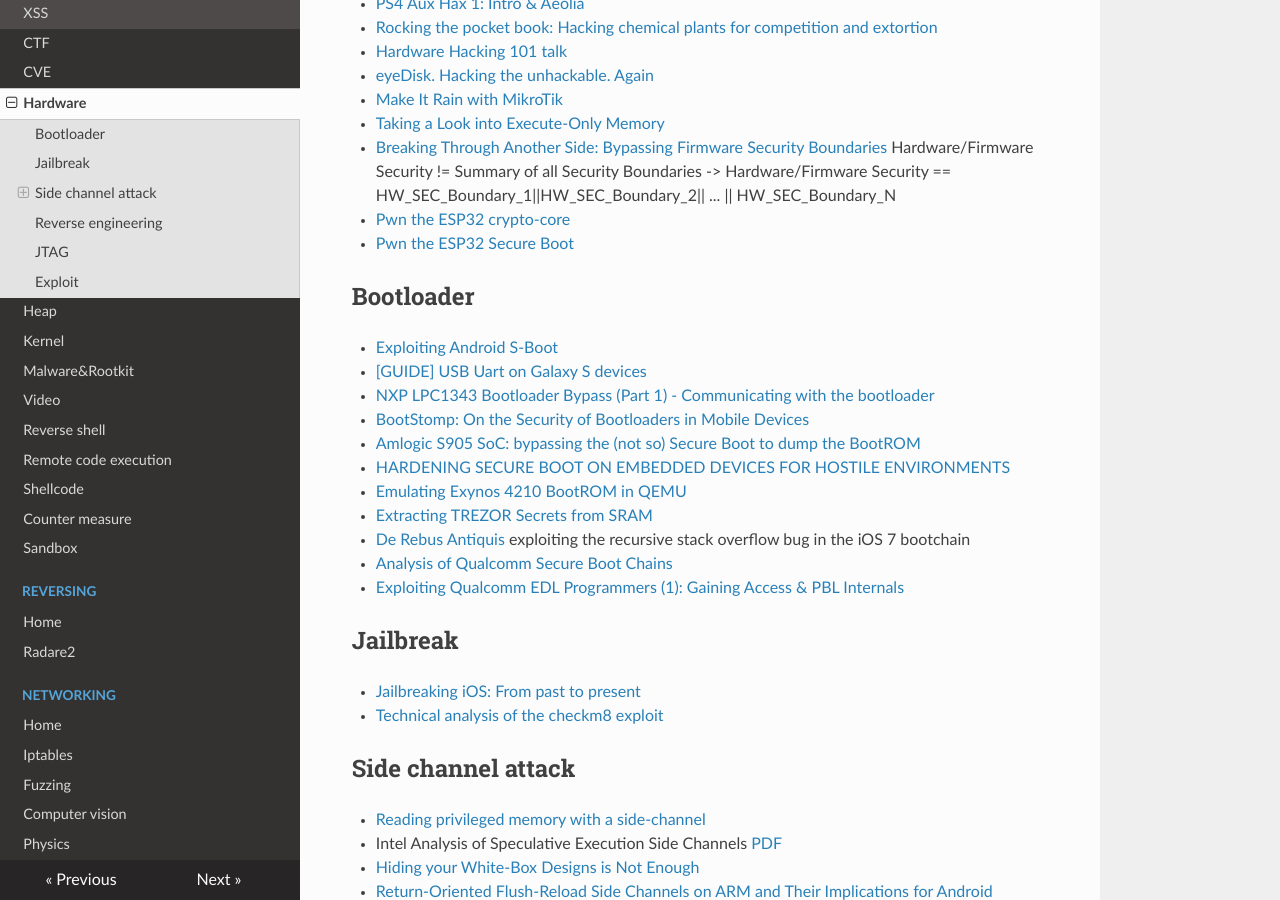
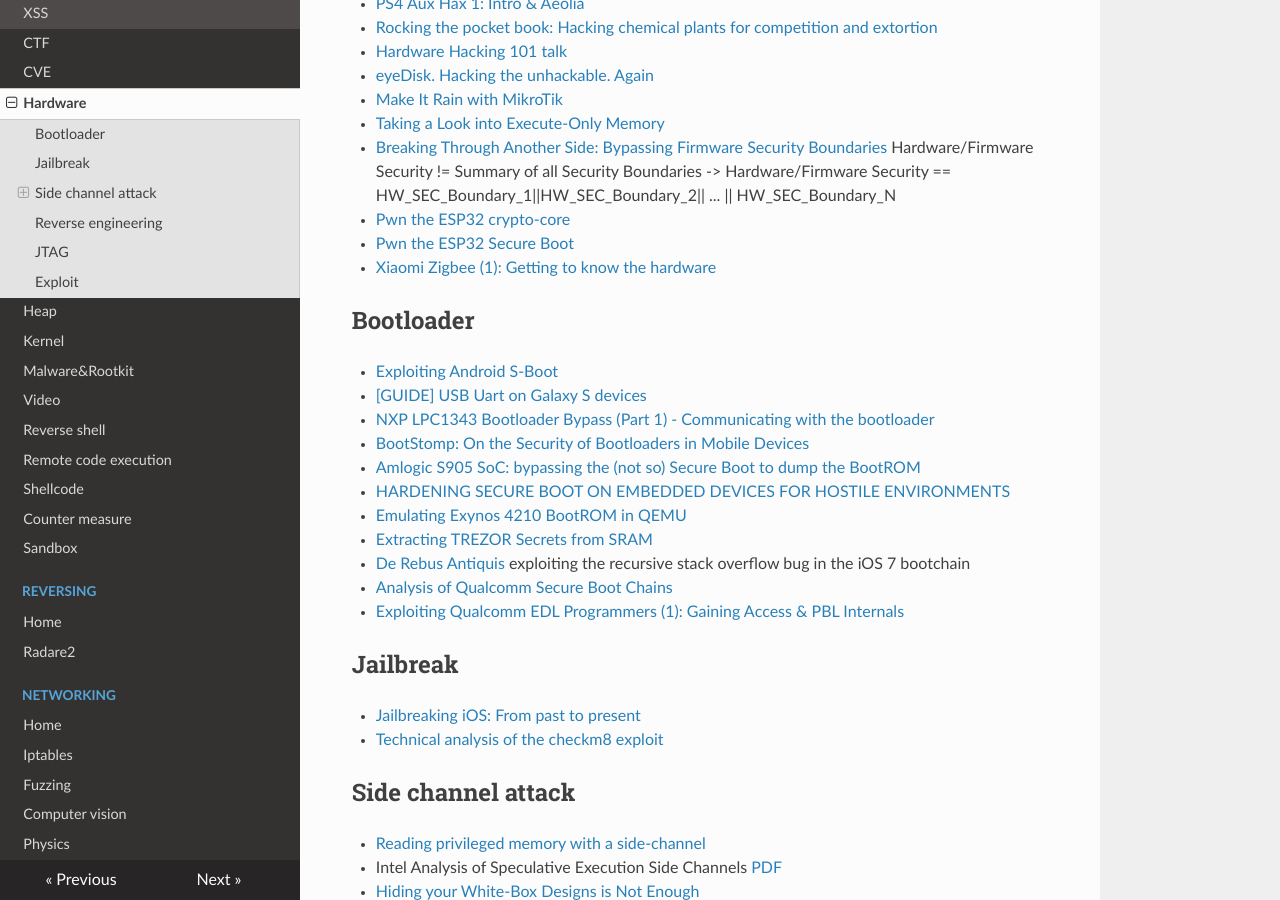
Before and after one commit to gipi/low-level, an MkDocs documentation site: the page built from docs/security/hardware.md, in a window 1280 px wide and 900 px high, scrolled down 888 px. Built offline with MkDocs 1.6.1, drawn with Linux system fonts in a browser that asks for light colours; nearby versions of some CDN libraries; old or Windows-style settings are respelled for this version of MkDocs.

Commit message:
Update hardware.md

```diff
--- a/docs/security/hardware.md
+++ b/docs/security/hardware.md
@@ -38,6 +38,7 @@
  - [Breaking Through Another Side: Bypassing Firmware Security Boundaries](https://medium.com/@matrosov/breaking-through-another-side-bypassing-firmware-security-boundaries-85807d3fe604) Hardware/Firmware Security != Summary of all Security Boundaries -> Hardware/Firmware Security == HW_SEC_Boundary_1||HW_SEC_Boundary_2|| ... || HW_SEC_Boundary_N
  - [Pwn the ESP32 crypto-core](https://limitedresults.com/2019/08/pwn-the-esp32-crypto-core/)
  - [Pwn the ESP32 Secure Boot](https://limitedresults.com/2019/09/pwn-the-esp32-secure-boot/)
+ - [Xiaomi Zigbee (1): Getting to know the hardware](https://alephsecurity.com/2019/07/01/xiaomi-zigbee-1/)
 
 ## Bootloader
 
```
